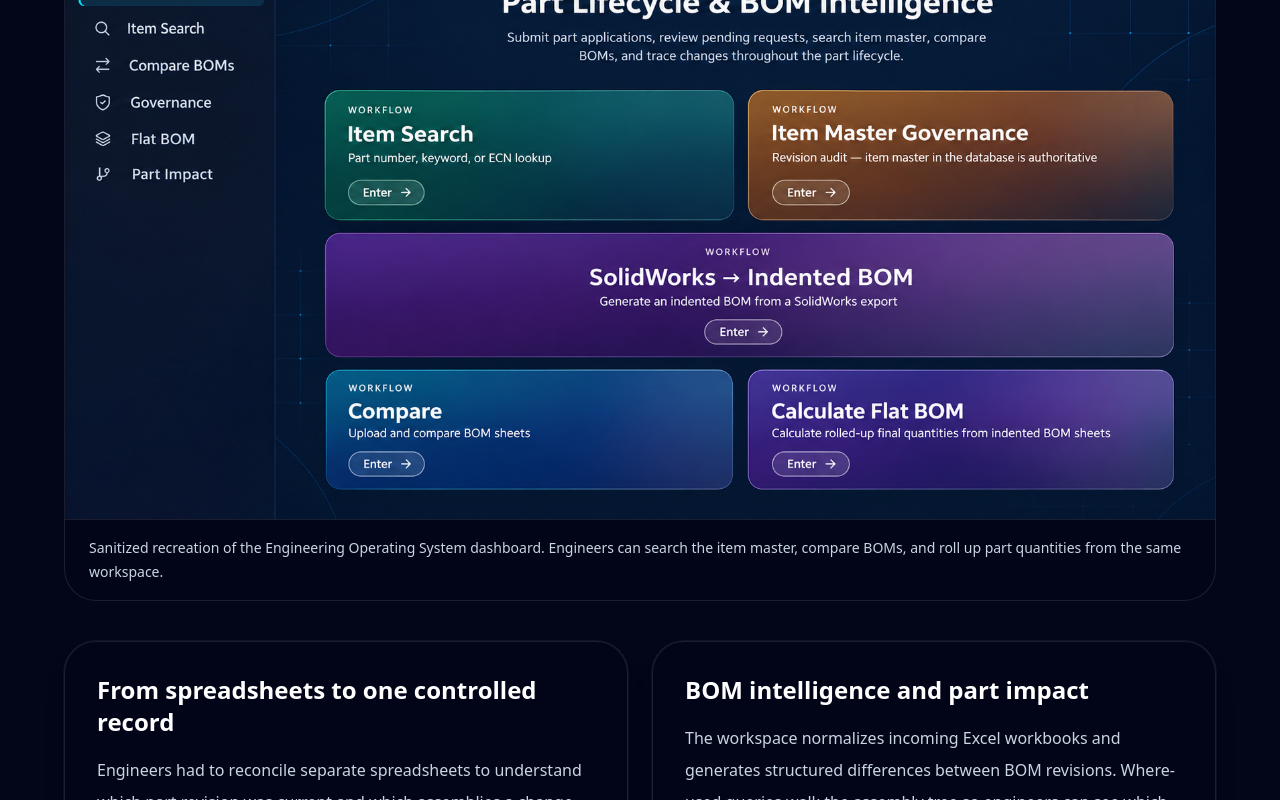
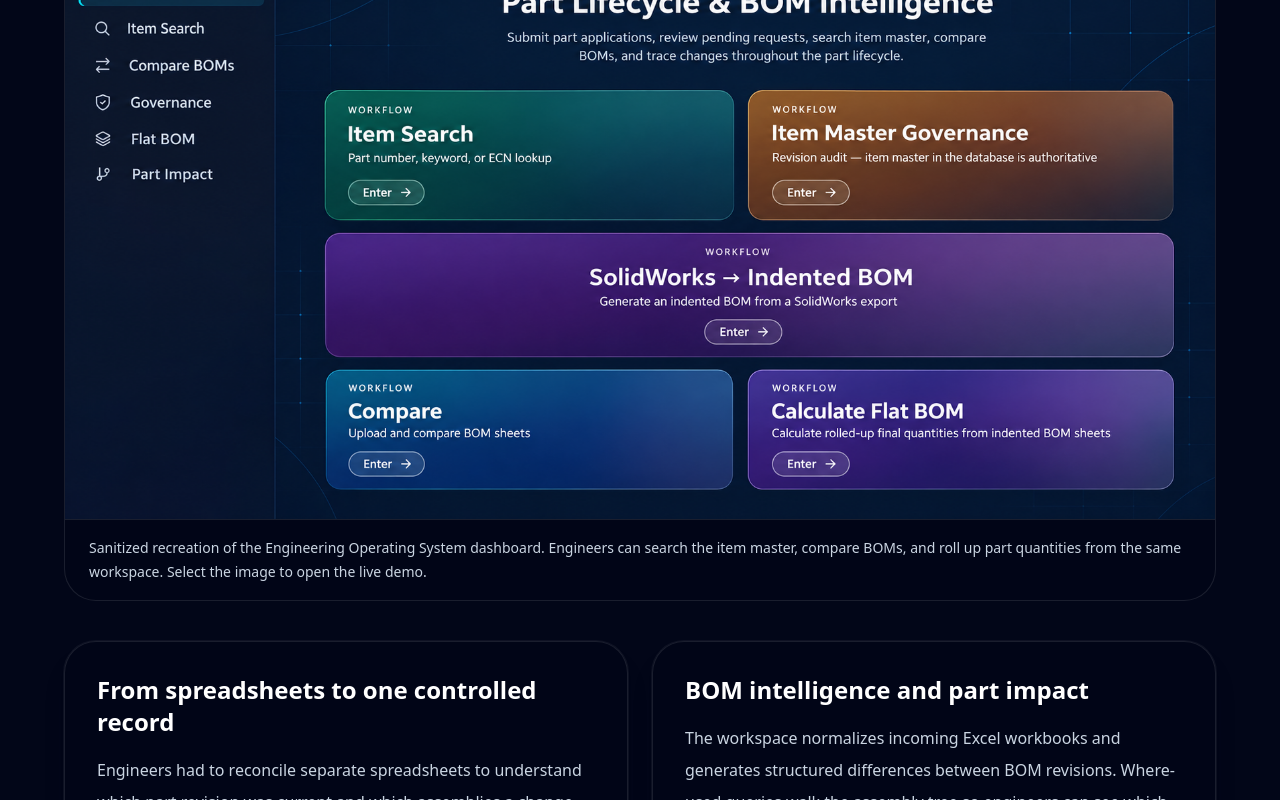
Before and after one commit to dsarangi7/dibya-portfolio, a Next.js app: page /projects/bom-engineering-workspace in a window 1280 px wide. Shown: the part 551-1351 px from the top of the page. Built offline with nearby package versions, Linux system fonts and the light colour scheme; no server answers.

Commit message:
Link the dashboard image to the Engineering Operating System demo

```diff
--- a/app/projects/bom-engineering-workspace/page.tsx
+++ b/app/projects/bom-engineering-workspace/page.tsx
@@ -49,15 +49,17 @@ export default function BomEngineeringWorkspacePage() {
       note="A 30-engineer R&D team processed about 1,000 governed approvals on one BOM and ECN platform in 16 weeks (21 July–10 November 2026)."
     >
       <figure className="overflow-hidden rounded-[2rem] border border-white/10 bg-slate-950/70">
+        <a href="https://engineering-operating-system-demo.vercel.app/" aria-label="Open the Engineering Operating System demo" className="block">
           <Image
             src={workspacePreview}
             alt="Engineering Operating System workspace with item search, item master governance, and BOM conversion and comparison tools"
             className="h-auto w-full"
             sizes="(min-width: 1280px) 1152px, 100vw"
           />
+        </a>
         <figcaption className="border-t border-white/10 px-6 py-4 text-sm leading-6 text-slate-300">
           Sanitized recreation of the Engineering Operating System dashboard. Engineers can search the item master,
-          compare BOMs, and roll up part quantities from the same workspace.
+          compare BOMs, and roll up part quantities from the same workspace. Select the image to open the live demo.
         </figcaption>
       </figure>
 
```
Lines whose indentation alone changed are shown as unchanged.
